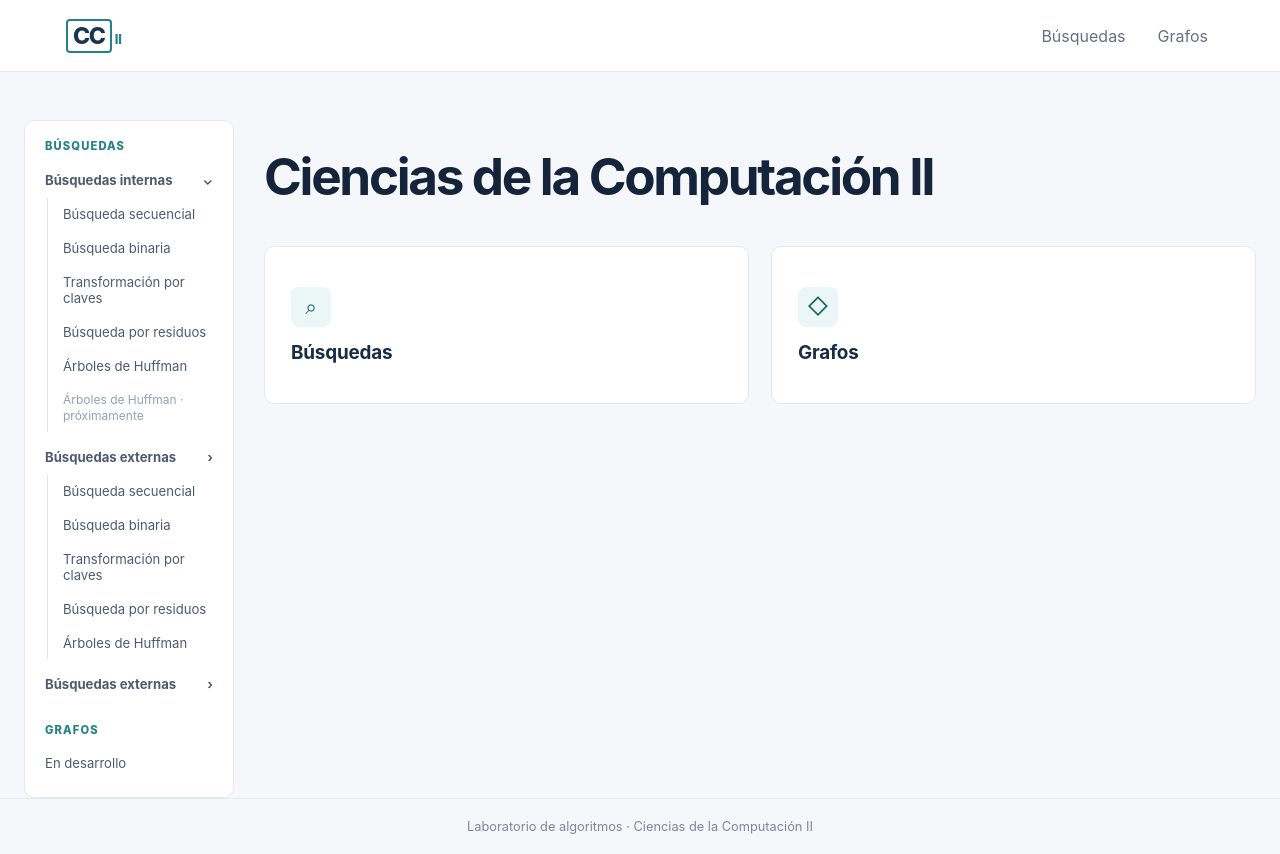
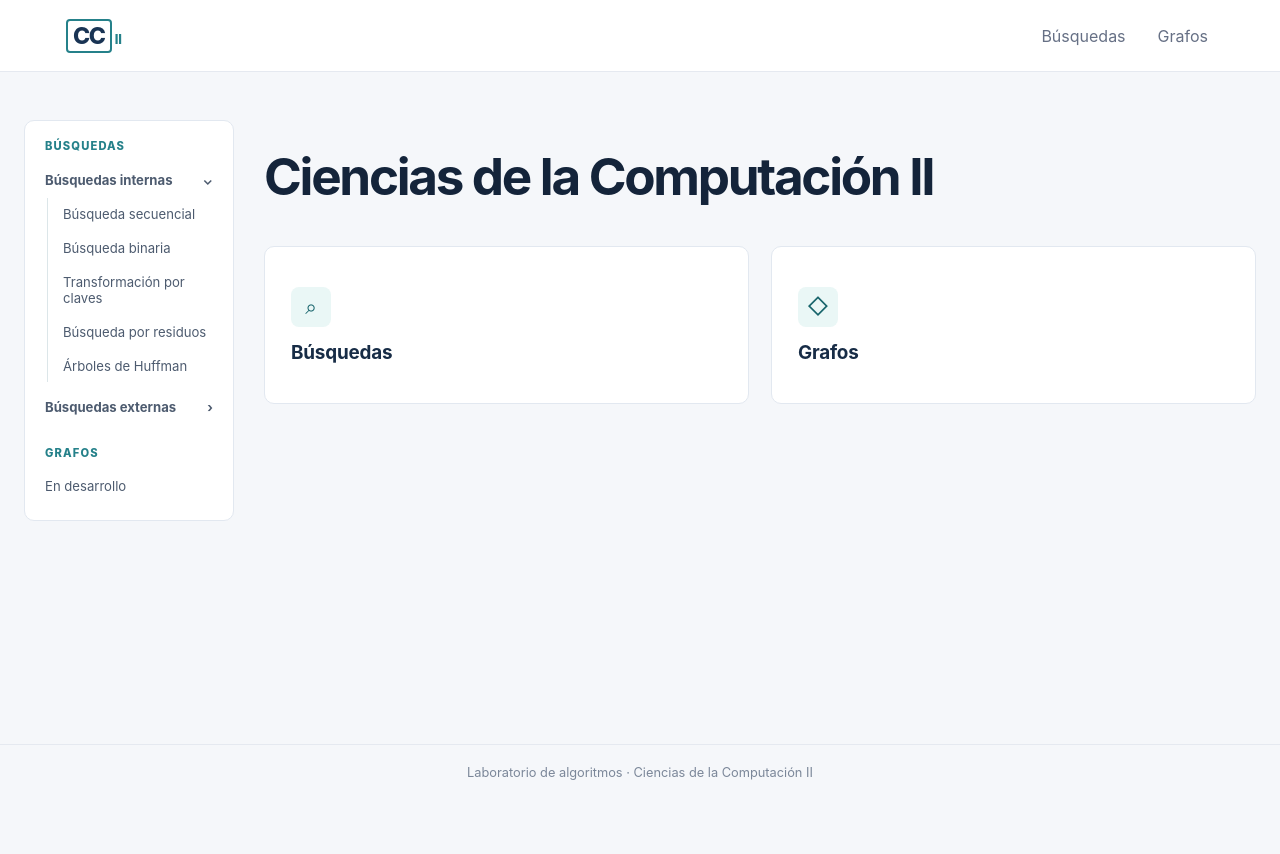
Before and after one commit to geraldinevargas0811/ProyectoCienciasDeLaComputacionII, a React (Vite) app in the folder frontend/: page / in a window 1280 px wide. After the commit the page ends 800 px from the top, so only its background shows below. Built offline with nearby package versions, Linux system fonts and the light colour scheme.

Commit message:
Corregir indice duplicado en sidebar, notificacion obsoleta de Huffman y resaltar en negrita el item activo

```diff
--- a/frontend/src/components/layout/Sidebar.jsx
+++ b/frontend/src/components/layout/Sidebar.jsx
@@ -29,7 +29,7 @@ export default function Sidebar({ navigate, path }) {
   return <aside className="sidebar" aria-label="Navegación de laboratorios">
     <p className="sidebar__title">Búsquedas</p>
     <button className="sidebar__group" onClick={() => setInternalOpen((open) => !open)} aria-expanded={internalOpen}>Búsquedas internas <span>{internalOpen ? '⌄' : '›'}</span></button>
-    {internalOpen && <div className="sidebar__items">{internalItems.map(([label, to]) => <button key={to} className={isActive(to) ? 'active' : ''} onClick={() => visit(to)}>{label}</button>)}<span className="sidebar__pending">Árboles de Huffman · próximamente</span></div>}
+    {internalOpen && <div className="sidebar__items">{internalItems.map(([label, to]) => <button key={to} className={isActive(to) ? 'active' : ''} onClick={() => visit(to)}>{label}</button>)}</div>}
 
     <button className="sidebar__group sidebar__group--open" onClick={() => setExternalOpen((open) => !open)} aria-expanded={externalOpen}>Búsquedas externas <span>{externalOpen ? '⌄' : '›'}</span></button>
     {externalOpen && (
@@ -44,10 +44,6 @@ export default function Sidebar({ navigate, path }) {
         <button className={isActive('/busquedas/externa/comparacion') ? 'sidebar__link active' : 'sidebar__link'} onClick={() => visit('/busquedas/externa/comparacion')}>Comparación de métodos</button>
       </div>
     )}
-
-    {internalOpen && <div className="sidebar__items">{internalItems.map(([label, to]) => <button key={to} className={path === to ? 'active' : ''} onClick={() => visit(to)}>{label}</button>)}</div>}
-    <button className="sidebar__group" onClick={() => setExternalOpen((open) => !open)} aria-expanded={externalOpen}>Búsquedas externas <span>{externalOpen ? '⌄' : '›'}</span></button>
-    {externalOpen && <div className="sidebar__items"><button className={path === '/busquedas/externa' ? 'active' : ''} onClick={() => visit('/busquedas/externa')}>En desarrollo</button></div>}
     <p className="sidebar__title sidebar__title--secondary">Grafos</p>
     <button className={isActive('/grafos') ? 'sidebar__link active' : 'sidebar__link'} onClick={() => visit('/grafos')}>En desarrollo</button>
   </aside>;
```
Also changed, not shown: frontend/src/styles/global.css.
